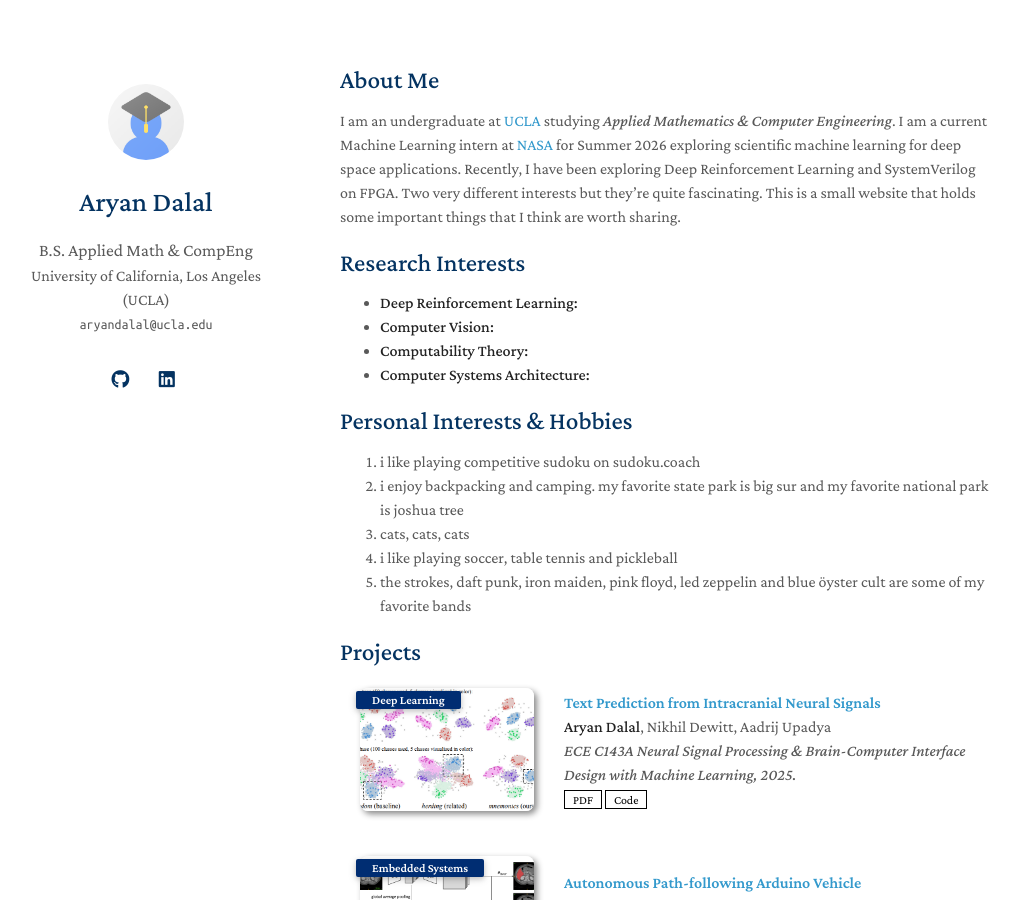
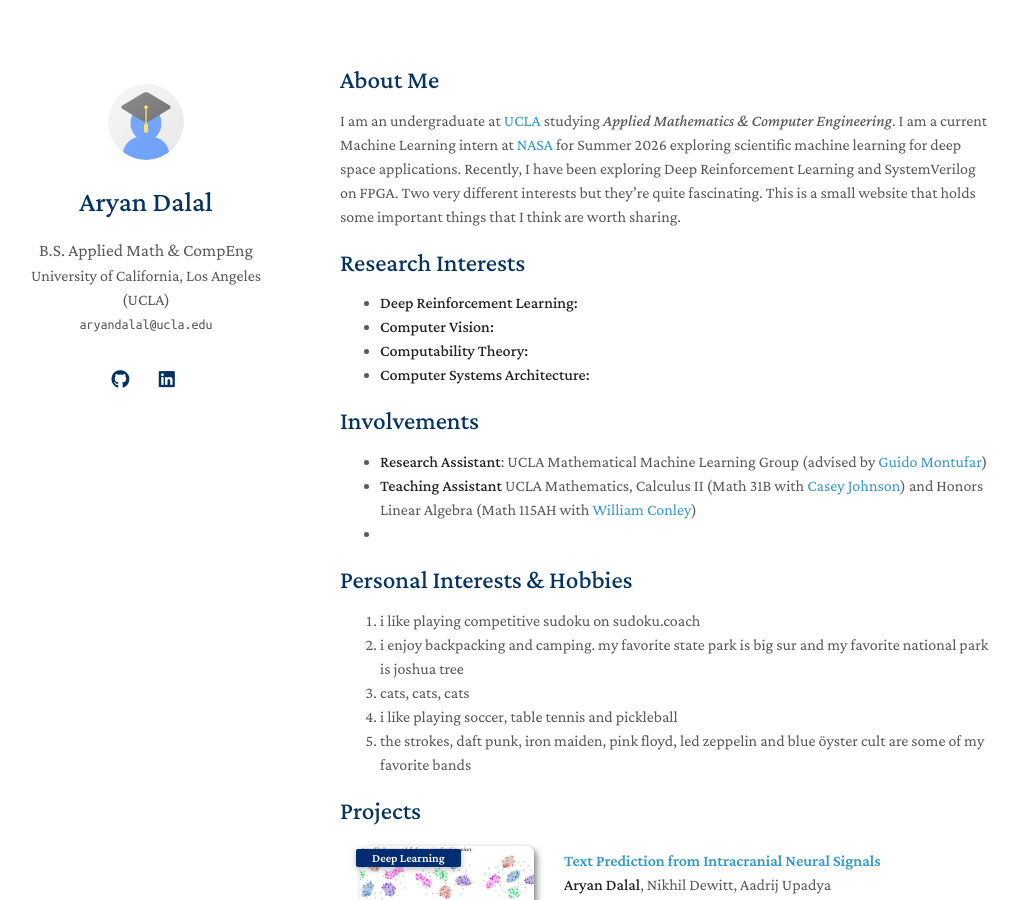
Before and after one commit to DalalAryan/dalalaryan.github.io, a Jekyll site: the page built from index.md, in a window 1280 px wide and 900 px high. Shown: the whole window, without its empty margins (130-1148 px from the left). Built offline with Jekyll 4.4.1, drawn with Linux system fonts in a browser that asks for light colours; a style sheet for code colours, icons or effects is not loaded; our own code applies the rules of GitHub Pages for plain Markdown files.

Commit message:
Update index.md

```diff
--- a/index.md
+++ b/index.md
@@ -13,6 +13,12 @@
 - **Computability Theory:**
 - **Computer Systems Architecture:**
 
+## Involvements
+
+- **Research Assistant**: UCLA Mathematical Machine Learning Group (advised by [Guido Montufar](https://www.math.ucla.edu/~montufar/))
+- **Teaching Assistant** UCLA Mathematics, Calculus II (Math 31B with [Casey Johnson](https://www.math.ucla.edu/people/visiting/casey)) and Honors Linear Algebra (Math 115AH with [William Conley](https://www.math.ucla.edu/~wconley/))
+-
+
 ## Personal Interests & Hobbies
 
 1. i like playing competitive sudoku on sudoku.coach
```
